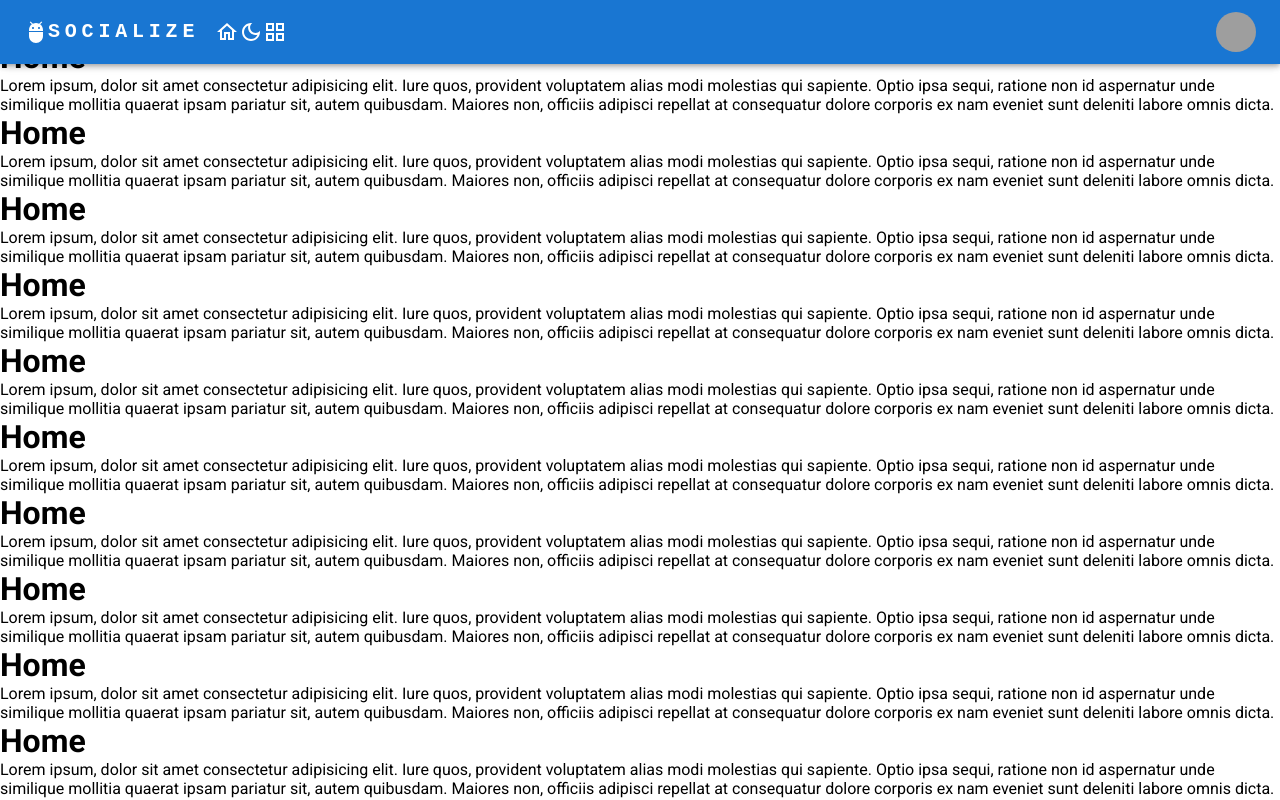
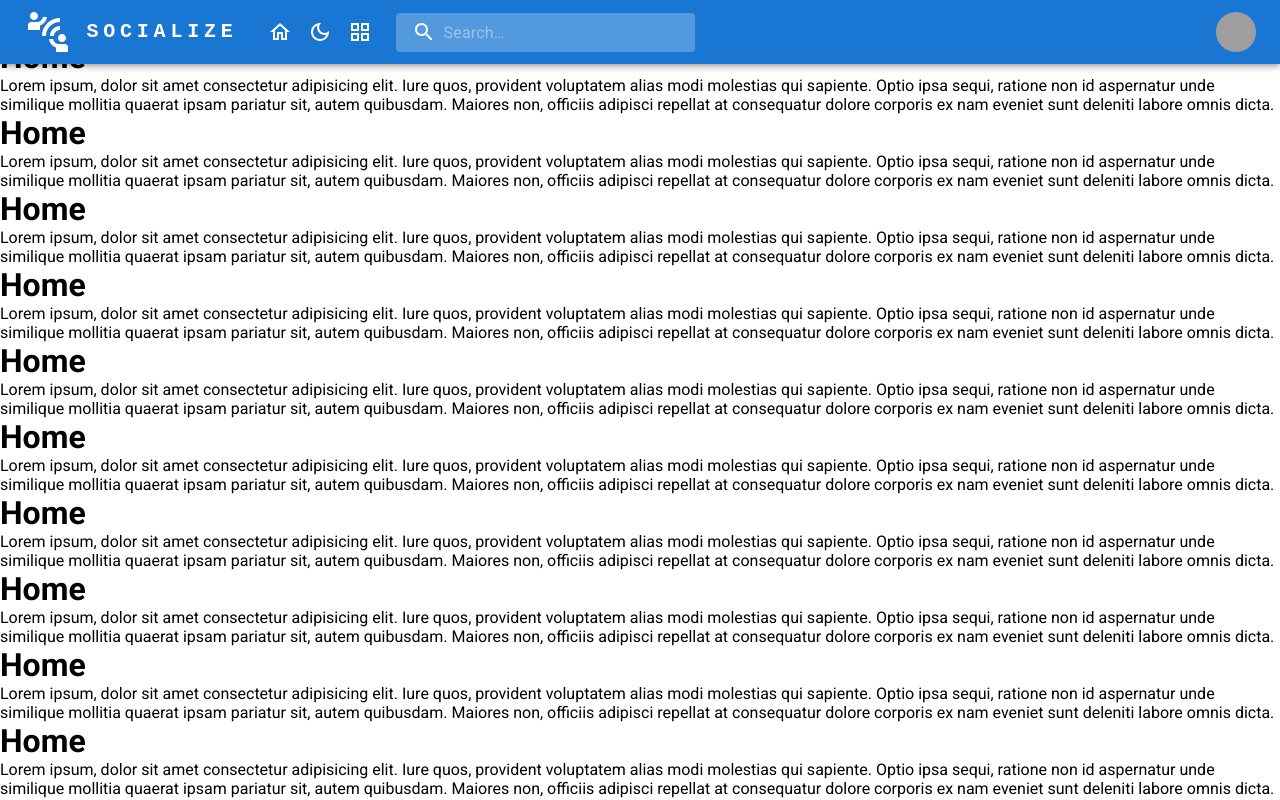
Before and after one commit to sanixstudio/social-media, a React (Create React App) app: page / in a window 1280 px wide. Shown: the top 800 px of the page. Built offline with nearby package versions, Linux system fonts and the light colour scheme; grey boxes are pictures that could not be loaded.

Commit message:
added searchbar

```diff
--- a/src/components/navbar/Navbar.jsx
+++ b/src/components/navbar/Navbar.jsx
@@ -9,12 +9,14 @@ import Container from "@mui/material/Container";
 import Avatar from "@mui/material/Avatar";
 import Tooltip from "@mui/material/Tooltip";
 import MenuItem from "@mui/material/MenuItem";
-import AdbIcon from "@mui/icons-material/Adb";
 import {
+  ConnectWithoutContactOutlined,
   DarkModeOutlined,
   GridViewOutlined,
   HomeOutlined,
 } from "@mui/icons-material";
+import SearchBar from "../searchBar/SearchBar";
+import { Stack } from "@mui/system";
 
 const settings = ["Profile", "Account", "Dashboard", "Logout"];
 
@@ -31,9 +33,11 @@ function Navbar() {
 
   return (
     <AppBar position="fixed">
-      <Container maxWidth="xl">
+      <Container maxWidth="2xl">
         <Toolbar disableGutters>
-          <AdbIcon />
+          <ConnectWithoutContactOutlined
+            sx={{ fontSize: "3rem", marginRight: ".3em" }}
+          />
           <Typography
             variant="h6"
             noWrap
@@ -43,6 +47,7 @@ function Navbar() {
               mr: 2,
               fontFamily: "monospace",
               fontWeight: 700,
+              marginRight: "1.5em",
               letterSpacing: ".3rem",
               color: "inherit",
               textDecoration: "none",
@@ -51,11 +56,15 @@ function Navbar() {
             SOCIALIZE
           </Typography>
 
-          <HomeOutlined />
-          <DarkModeOutlined />
-          <GridViewOutlined />
+          <Stack direction={"row"} spacing={2}>
+            <HomeOutlined />
+            <DarkModeOutlined />
+            <GridViewOutlined />
+          </Stack>
 
-          <Box sx={{ flexGrow: 1 }}></Box>
+          <Box sx={{ flexGrow: 1 }}>
+            <SearchBar />
+          </Box>
 
           <Box sx={{ flexGrow: 0 }}>
             <Tooltip title="Open settings">
--- /dev/null
+++ b/src/components/searchBar/SearchBar.jsx
@@ -0,0 +1,57 @@
+import styled from "@emotion/styled";
+import { SearchOutlined } from "@mui/icons-material";
+import { alpha, InputBase } from "@mui/material";
+import theme from "../../theme";
+
+const Search = styled("div")(() => ({
+  position: "relative",
+  marginRight: theme.spacing(2),
+  marginLeft: 0,
+  [theme.breakpoints.up("sm")]: {
+    marginLeft: theme.spacing(3),
+    width: "auto",
+  },
+}));
+
+const SearchIconWrapper = styled("div")(() => ({
+  padding: theme.spacing(0, 2),
+  height: "100%",
+  position: "absolute",
+  pointerEvents: "none",
+  display: "flex",
+  alignItems: "center",
+  justifyContent: "center",
+}));
+
+const StyledInputBase = styled(InputBase)(() => ({
+  color: "inherit",
+  "& .MuiInputBase-input": {
+    backgroundColor: alpha(theme.palette.common.white, 0.25),
+    borderRadius: theme.shape.borderRadius,
+    padding: theme.spacing(1, 1, 1, 0),
+    minWidth: "100%",
+    marginRight: theme.spacing(1),
+    // vertical padding + font size from searchIcon
+    paddingLeft: `calc(1em + ${theme.spacing(4)})`,
+    transition: theme.transitions.create("width"),
+    [theme.breakpoints.up("md")]: {
+      width: "20ch",
+    },
+  },
+}));
+
+export default function SearchBar() {
+  return (
+    <>
+      <Search>
+        <SearchIconWrapper>
+          <SearchOutlined />
+        </SearchIconWrapper>
+        <StyledInputBase
+          placeholder="Search…"
+          inputProps={{ "aria-label": "search" }}
+        />
+      </Search>
+    </>
+  );
+}
--- /dev/null
+++ b/src/theme.js
@@ -0,0 +1,19 @@
+import { red } from "@mui/material/colors";
+import { createTheme } from "@mui/material/styles";
+
+// A custom theme for this app
+const theme = createTheme({
+  palette: {
+    primary: {
+      main: "#556cd6",
+    },
+    secondary: {
+      main: "#19857b",
+    },
+    error: {
+      main: red.A400,
+    },
+  },
+});
+
+export default theme;
```
Also changed, not shown: package.json (+4 -3 lines), 1 other file (tests, documents, lock files or other folders).
